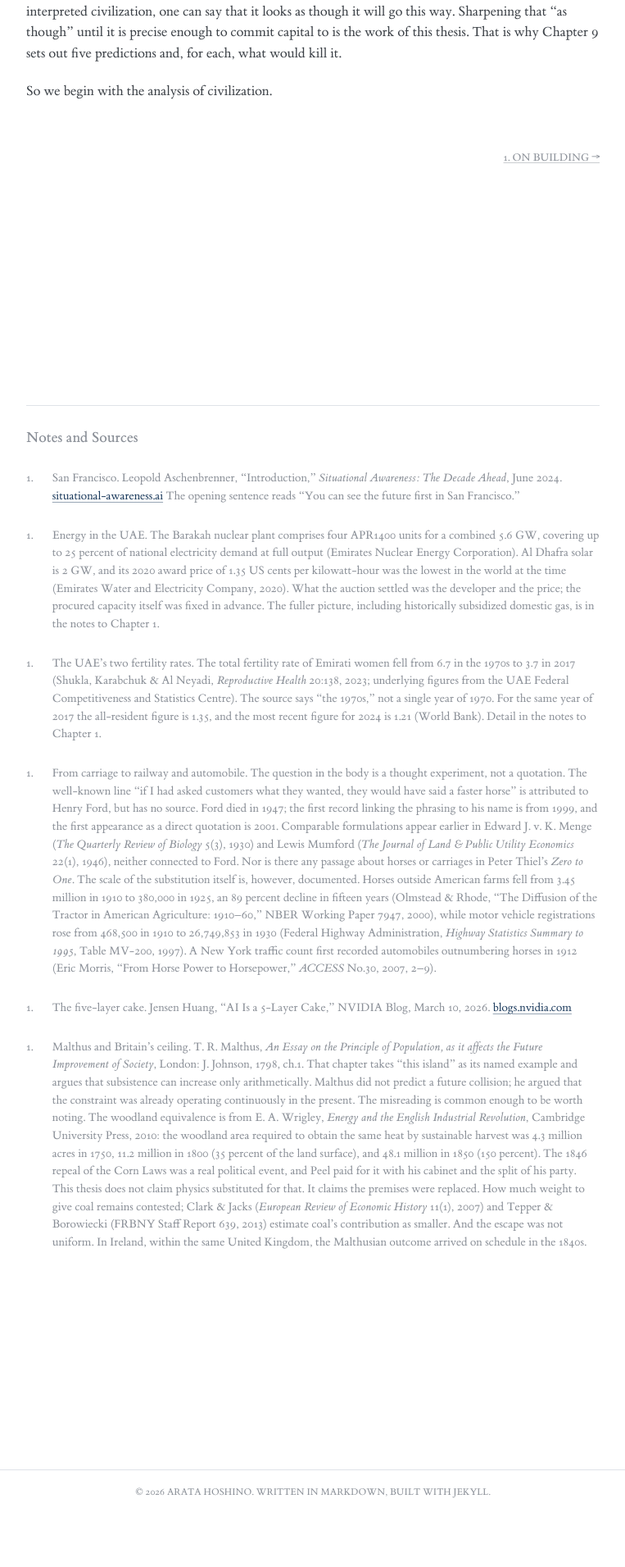
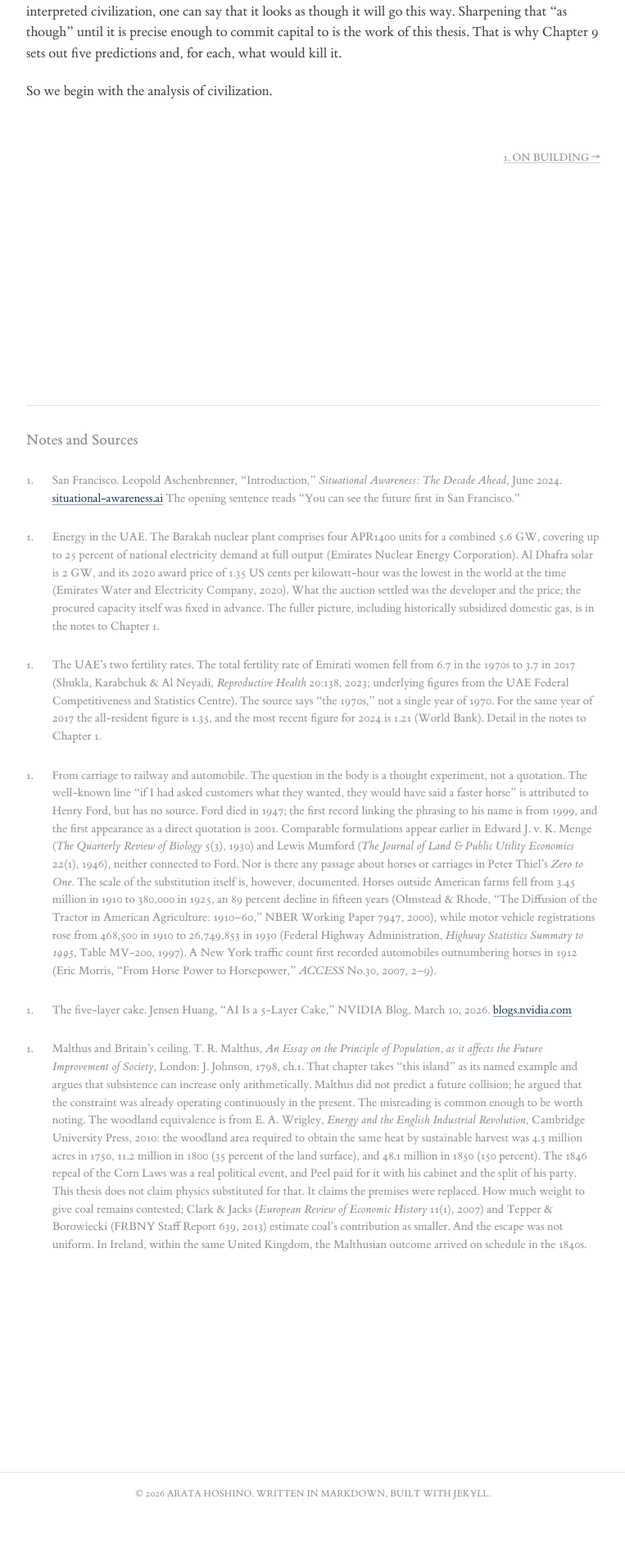
Before and after one commit to arata-hoshino/arata-hoshino.github.io, a Jekyll site: the page built from _essays/premise.md, in a window 1280 px wide. Shown: the part 4488-6399 px from the top of the page at 82% size, without its empty margins (258-1021 px from the left). Built offline with Jekyll 4.4.1, drawn with Linux system fonts in a browser that asks for light colours.

Commit message:
Open the apparatus heads a tenth further from their rules
Co-Authored-By: Claude Opus 5 <noreply@anthropic.com>

```diff
--- a/assets/css/style.css
+++ b/assets/css/style.css
@@ -750,7 +750,7 @@ main {
    is a divider rather than a break, so it stands close to the section it
    closes and keeps its air for the head below it. */
 .prose .rule-major {
-  margin: clamp(4rem, 8vw, 5.6rem) 0 clamp(1.225rem, 2.45vw, 1.75rem);
+  margin: clamp(4rem, 8vw, 5.6rem) 0 clamp(1.3475rem, 2.695vw, 1.925rem);
 }
 
 .prose .rule-major + h2 {
```
